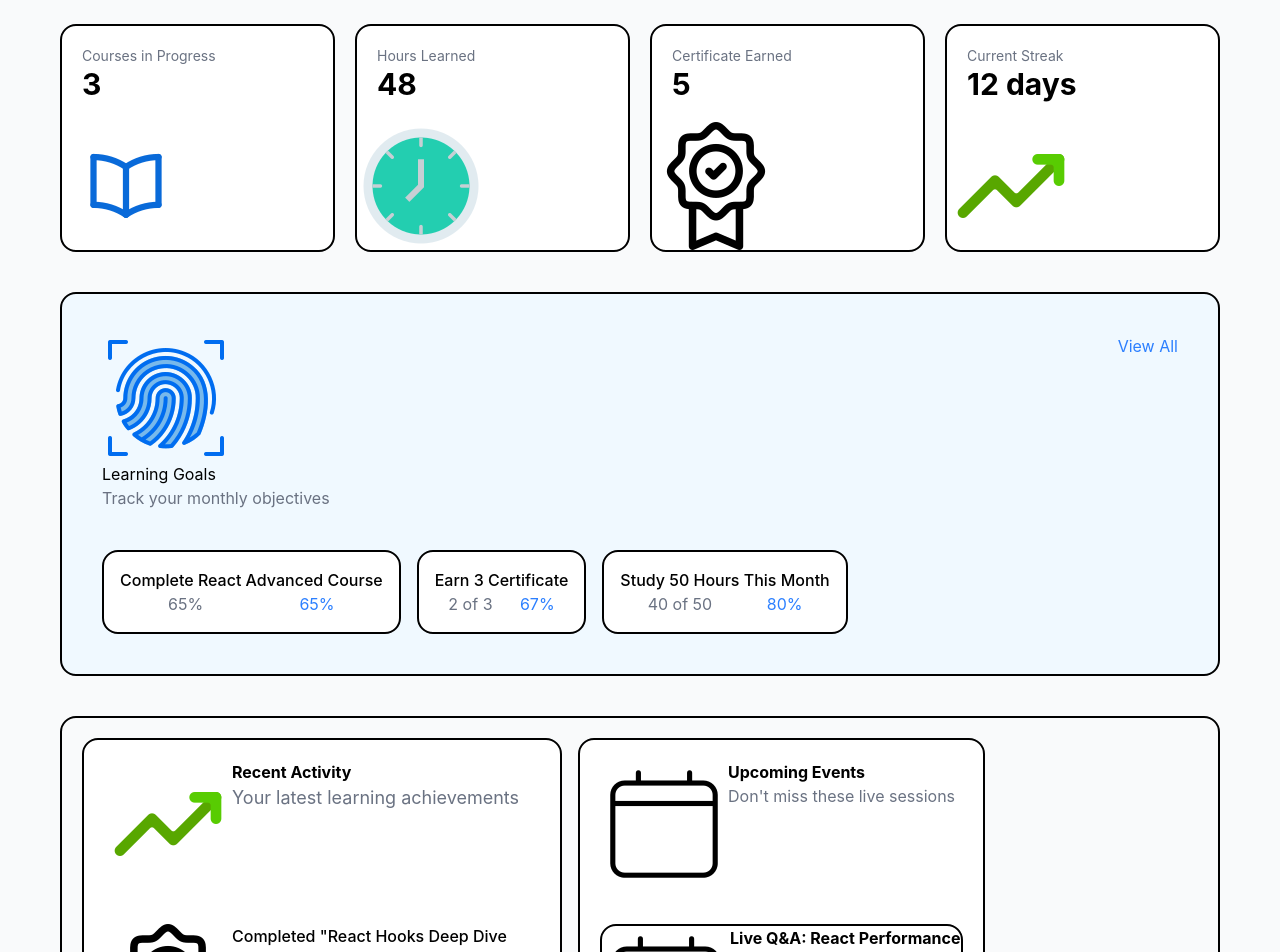
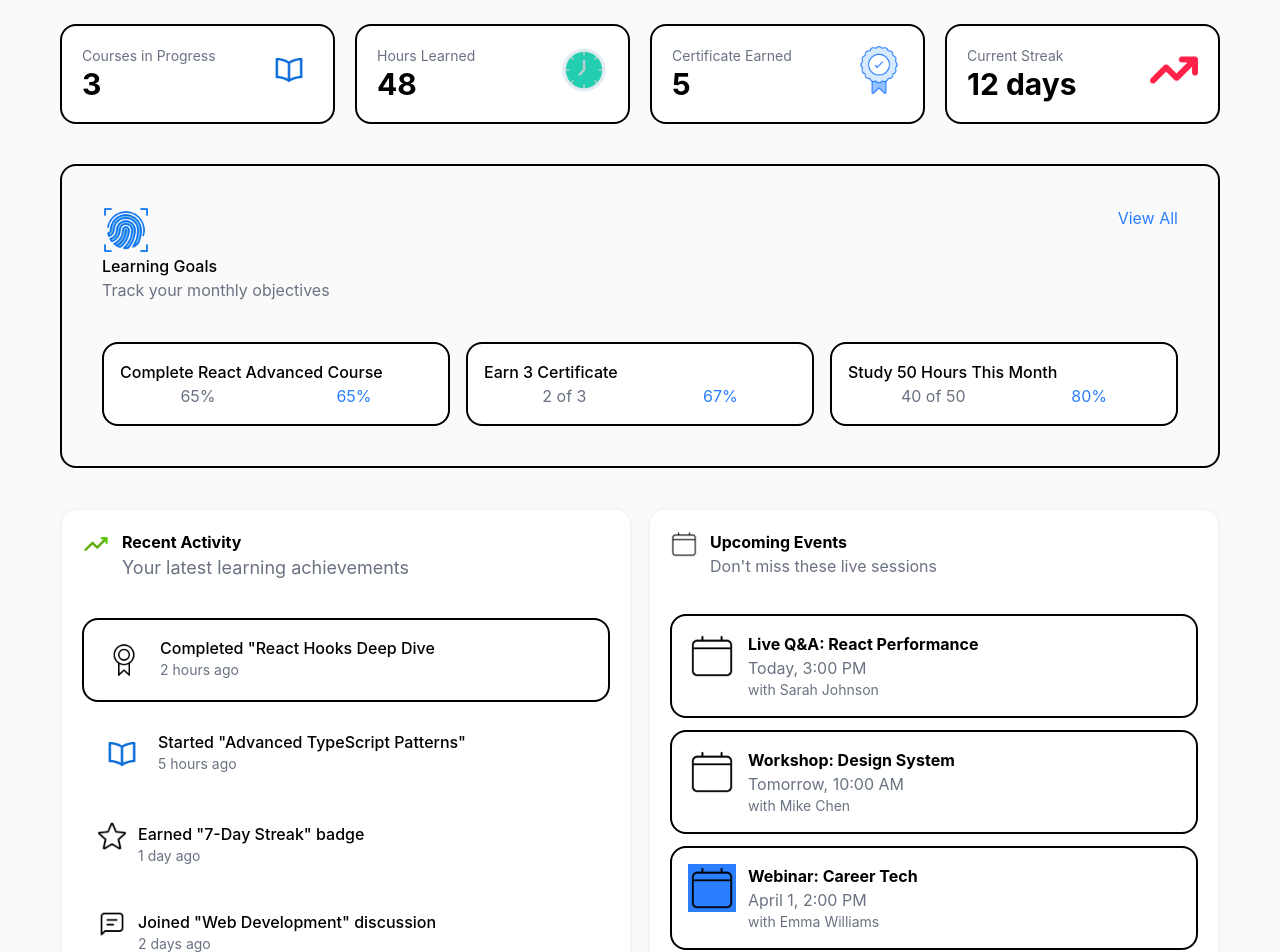
Before and after one commit to ShadowCoder-X/DASHBOARD.., a React (Vite) app: page /dashboard in a window 1280 px wide. Shown: the part 380-1332 px from the top of the page. Built offline with nearby package versions, Linux system fonts and the light colour scheme.

Commit message:
Added styling to dashboard

```diff
--- a/src/pages/Dashboard.jsx
+++ b/src/pages/Dashboard.jsx
@@ -4,8 +4,10 @@ import hand from "../assets/hand.png";
 import graduation from "../assets/graduation.png";
 import book from "../assets/book.png";
 import clock from "../assets/clock.png";
-import certificate2 from "../assets/certificate2.png";
-import rate from "../assets/rate.png";
+import stamp from "../assets/stamp.png";
+import chart from "../assets/chart.png";
+import chart2 from "../assets/chart2.png";
+import certificate from "../assets/certificate.png";
 import scan from "../assets/scan.png";
 import star from "../assets/star.png";
 import message from "../assets/message.png";
@@ -43,59 +45,63 @@ function Dashboard() {
       </div>
 
       <div className="flex gap-5 mb-10">
-        <div className="border-2 w-full max-w-100 bg-white rounded-2xl">
-          <div className="p-5 text-left ">
+        <div className="border-2 w-full max-w-100 bg-white rounded-2xl flex justify-between p-5">
+          <div className=" text-left ">
             <p className="text-gray-500 text-sm">Courses in Progress</p>
             <h1 className="text-3xl font-bold">3</h1>
           </div>
 
           <div>
-            <img src={book} alt="Opened Book" />
+            <img src={book} alt="Opened Book" className="w-12 h-12" />
           </div>
         </div>
 
-        <div className="border-2 w-full max-w-100 bg-white rounded-2xl">
-          <div className="p-5 text-left ">
+        <div className="border-2 w-full max-w-100 bg-white rounded-2xl flex justify-between p-5">
+          <div className=" text-left ">
             <p className="text-gray-500 text-sm">Hours Learned</p>
             <h1 className="text-3xl font-bold">48</h1>
           </div>
 
           <div>
-            <img src={clock} alt="Clock" />
+            <img src={clock} alt="Clock" className="w-12 h-12" />
           </div>
         </div>
 
-        <div className="border-2 w-full max-w-100 bg-white rounded-2xl">
-          <div className="p-5 text-left ">
+        <div className="border-2 w-full max-w-100 bg-white rounded-2xl flex justify-between p-5 ">
+          <div className="text-left ">
             <p className="text-gray-500 text-sm ">Certificate Earned</p>
             <h1 className="text-3xl font-bold">5</h1>
           </div>
 
           <div>
-            <img src={certificate2} alt="Certificate Badge" />
+            <img
+              src={certificate}
+              alt="Certificate Badge"
+              className="w-12 h-12"
+            />
           </div>
         </div>
 
-        <div className=" border-2 w-full max-w-100 bg-white rounded-2xl">
-          <div className="p-5 text-left ">
+        <div className=" border-2 w-full max-w-100 bg-white rounded-2xl flex justify-between p-5 ">
+          <div className="text-left ">
             <p className="text-gray-500 text-sm">Current Streak</p>
             <h1 className="text-3xl font-bold">12 days</h1>
           </div>
 
           <div>
-            <img src={rate} alt="Rate Flow" />
+            <img src={chart2} alt="Chart Arrow up" className="w-12 h-12" />
           </div>
         </div>
       </div>
 
-      <div className="bg-sky-50 mb-10 p-10 rounded-2xl border-2">
+      <div className="bg-zinc-50 mb-10 p-10 rounded-2xl border-2">
         <div className="flex justify-between mb-10 ">
           <div>
             <div>
-              <img src={scan} alt="Scan" />
+              <img src={scan} alt="Scan" className="w-12 h-12" />
             </div>
             <div>
-              <h3>Learning Goals</h3>
+              <h3 className="font-medium">Learning Goals</h3>
               <p className="text-gray-500">Track your monthly objectives</p>
             </div>
           </div>
@@ -106,7 +112,7 @@ function Dashboard() {
         </div>
 
         <div className="flex gap-4 ">
-          <div className="border-2 rounded-2xl bg-white p-4">
+          <div className="border-2 rounded-2xl bg-white p-4 w-full max-w-100">
             <h2 className="font-medium">Complete React Advanced Course</h2>
 
             <div className="flex justify-around">
@@ -115,7 +121,7 @@ function Dashboard() {
             </div>
           </div>
 
-          <div className="border-2 rounded-2xl bg-white p-4">
+          <div className="border-2 rounded-2xl bg-white p-4 w-full max-w-100">
             <h2 className="font-medium">Earn 3 Certificate</h2>
 
             <div className="flex justify-around">
@@ -124,7 +130,7 @@ function Dashboard() {
             </div>
           </div>
 
-          <div className="border-2 rounded-2xl bg-white p-4">
+          <div className="border-2 rounded-2xl bg-white p-4 w-full max-w-100">
             <h2 className="font-medium">Study 50 Hours This Month</h2>
 
             <div className="flex justify-around">
@@ -135,11 +141,11 @@ function Dashboard() {
         </div>
       </div>
 
-      <div className="flex gap-4 border-2 rounded-2xl p-5">
-        <div className="border-2 rounded-2xl bg-white p-5">
-          <div className="flex mb-9">
+      <div className="flex gap-4 ">
+        <div className="border-2 border-gray-100 rounded-2xl bg-white p-5 w-full">
+          <div className="flex mb-9 gap-3">
             <div>
-              <img src={rate} alt="Rate flow" />
+              <img src={chart} alt="Rate flow" className="w-7 h-7" />
             </div>
 
             <div>
@@ -150,9 +156,9 @@ function Dashboard() {
             </div>
           </div>
 
-          <div className="flex mb-5">
+          <div className="flex border-2 rounded-2xl p-4 gap-3 mb-3 ">
             <div>
-              <img src={certificate2} alt="Certificate" />
+              <img src={stamp} alt="Certificate" className="w-12 h-12" />
             </div>
 
             <div>
@@ -161,9 +167,9 @@ function Dashboard() {
             </div>
           </div>
 
-          <div className="flex mb-5">
+          <div className="flex  p-4 gap-3 mb-3">
             <div>
-              <img src={book} alt="Opened Book" />
+              <img src={book} alt="Opened Book" className="w-12 h-12" />
             </div>
 
             <div>
@@ -174,9 +180,9 @@ function Dashboard() {
             </div>
           </div>
 
-          <div className="flex mb-5">
+          <div className="flex p-4 gap-3 mb-3">
             <div>
-              <img src={star} alt="Star Badge" />
+              <img src={star} alt="Star Badge" className="w-7 h-7" />
             </div>
 
             <div>
@@ -185,9 +191,9 @@ function Dashboard() {
             </div>
           </div>
 
-          <div className="flex mb-15">
+          <div className="flex p-4 gap-3 mb-3">
             <div>
-              <img src={message} alt="Notification icon" />
+              <img src={message} alt="Notification icon" className="w-7 h-7" />
             </div>
 
             <div>
@@ -199,10 +205,10 @@ function Dashboard() {
           </div>
         </div>
 
-        <div className="border-2 rounded-2xl bg-white p-5">
-          <div className="flex mb-9">
+        <div className="border-2 border-gray-100 rounded-2xl bg-white p-5 w-full ">
+          <div className="flex mb-9 gap-3 ">
             <div>
-              <img src={calendar} alt="Calendar bar" />
+              <img src={calendar} alt="Calendar bar" className="w-7 h-7" />
             </div>
 
             <div>
@@ -211,9 +217,9 @@ function Dashboard() {
             </div>
           </div>
 
-          <div className="flex border-2 rounded-2xl">
+          <div className="flex border-2 rounded-2xl p-4 gap-3 mb-3">
             <div>
-              <img src={calendar} alt="Calender" />
+              <img src={calendar} alt="Calender" className="w-12 h-12" />
             </div>
 
             <div>
@@ -223,9 +229,9 @@ function Dashboard() {
             </div>
           </div>
 
-          <div className="flex border-2 rounded-2xl">
+          <div className="flex border-2 rounded-2xl p-4 gap-3 mb-3">
             <div>
-              <img src={calendar} alt="Calender" />
+              <img src={calendar} alt="Calender" className="w-12 h-12" />
             </div>
 
             <div>
@@ -235,9 +241,13 @@ function Dashboard() {
             </div>
           </div>
 
-          <div className="flex border-2 rounded-2xl">
+          <div className="flex border-2 rounded-2xl p-4 gap-3 ">
             <div>
-              <img src={calendar} alt="Calender" />
+              <img
+                src={calendar}
+                alt="Calender"
+                className="w-12 h-12 text-white bg-blue-500"
+              />
             </div>
 
             <div>
```
Also changed, not shown: src/assets/chart.png (renamed from src/assets/rate.png), src/assets/chart2.png (added).
